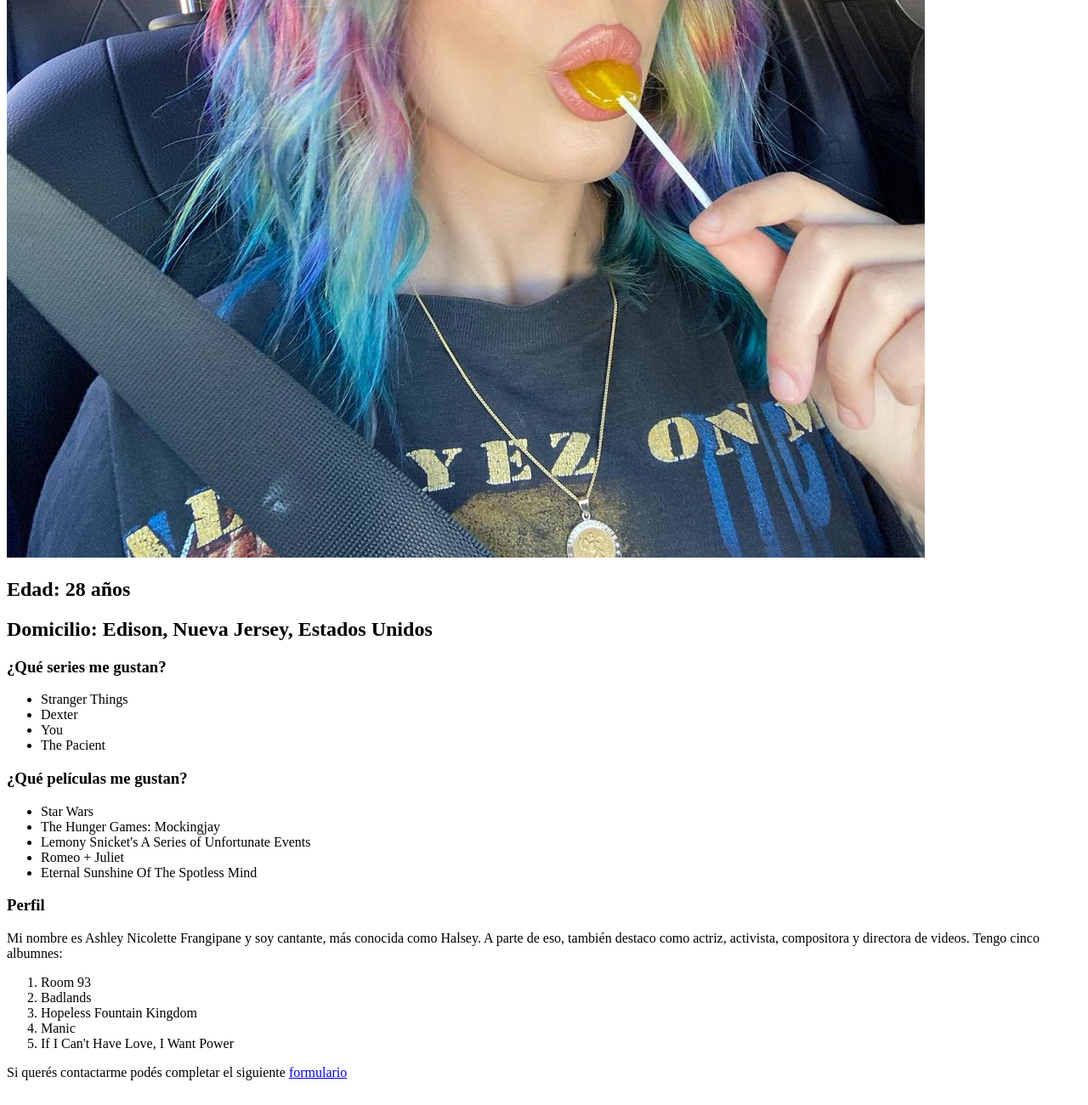
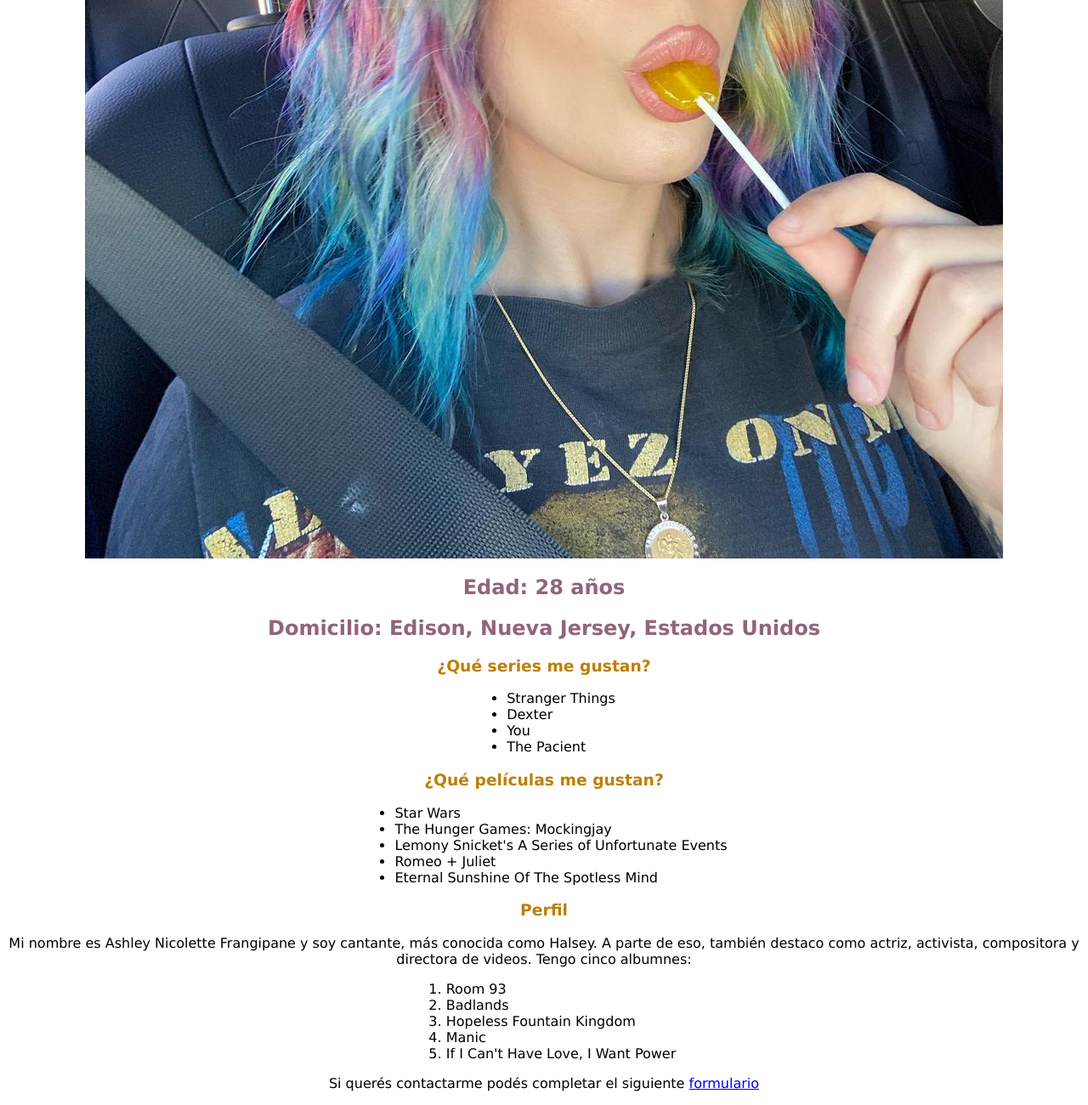
Before and after one commit to magallanesmbelen/diplomatura, a plain HTML site: page CV.html in a window 1280 px wide. Shown: the part 504-1804 px from the top of the page at 85% size. Drawn offline with Linux system fonts and the light colour scheme.

Commit message:
archivos clase 3

```diff
--- a/CV.html
+++ b/CV.html
@@ -5,10 +5,11 @@
     <meta http-equiv="X-UA-Compatible" content="IE=edge">
     <meta name="viewport" content="width=device-width, initial-scale=1.0">
     <title>Curriculum Vitae de Ashley</title>
+    <link rel="stylesheet" href="estilos.css">
 </head>
 <body>
     <h1>ASHLEY FRANGIPANE</h1>
-    <img src="M3\1.jpg" alt="Ashley">
+    <img src="U3M1/1.jpg" class="imagen">
     <h2>Edad: 28 años</h2>
     <h2>Domicilio: Edison, Nueva Jersey, Estados Unidos</h2>
     <h3>¿Qué series me gustan?</h3>
@@ -35,6 +36,6 @@
             <li>Manic</li>
             <li>If I Can't Have Love, I Want Power</li>
         </ol>
-    <p> Si querés contactarme podés completar el siguiente <a href="form.html"blank_">formulario</a> </p>
+    <p> Si querés contactarme podés completar el siguiente <a href="form.html" target="blank_">formulario</a></p>
 </body>
 </html>
--- /dev/null
+++ b/estilos.css
@@ -0,0 +1,29 @@
+
+ body{
+    font-family: Verdana, sans-serif;
+    text-align: center;
+ }
+ h1{
+    color: #D9A404;
+ }
+ h2{
+    color: #92647C;
+ }
+ h3{
+    color: #BF7E04;
+ }
+ ul{
+    display: table;
+    margin: 0 auto;
+    text-align: left;
+}
+ol{
+    display: table;
+    margin: auto;
+    text-align: left;
+}
+ .imagen{
+    display: block;
+    margin-left: auto;
+    margin: auto;
+ }
```
Also changed, not shown: CV.css (deleted), U2M1/compras1.jpg (renamed from M2/compras1.jpg), U2M1/compras2.jpg (renamed from M2/compras2.jpg), U2M1/listadecompras.txt (renamed from M2/listadecompras.txt), U3M1/1.jpg (renamed from M3/1.jpg).
